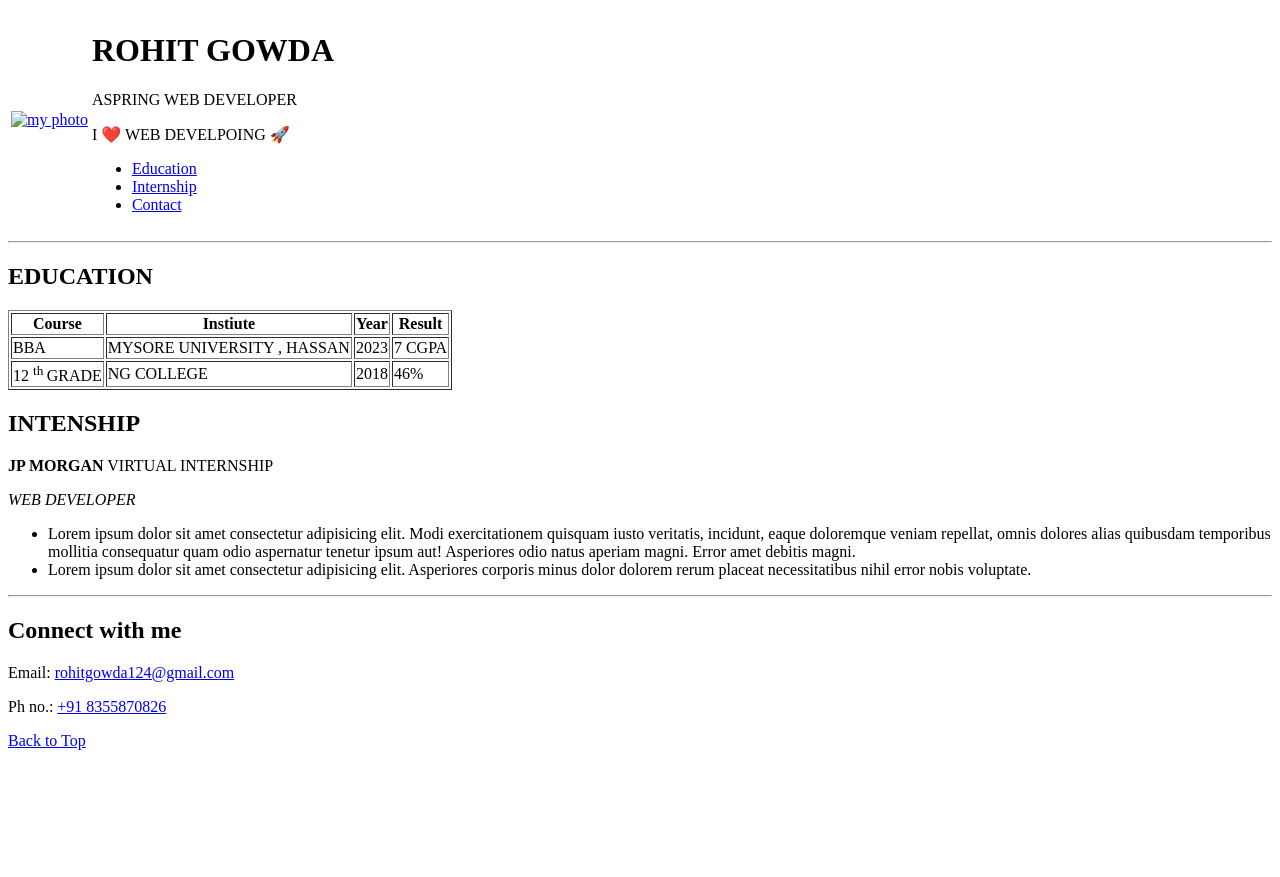
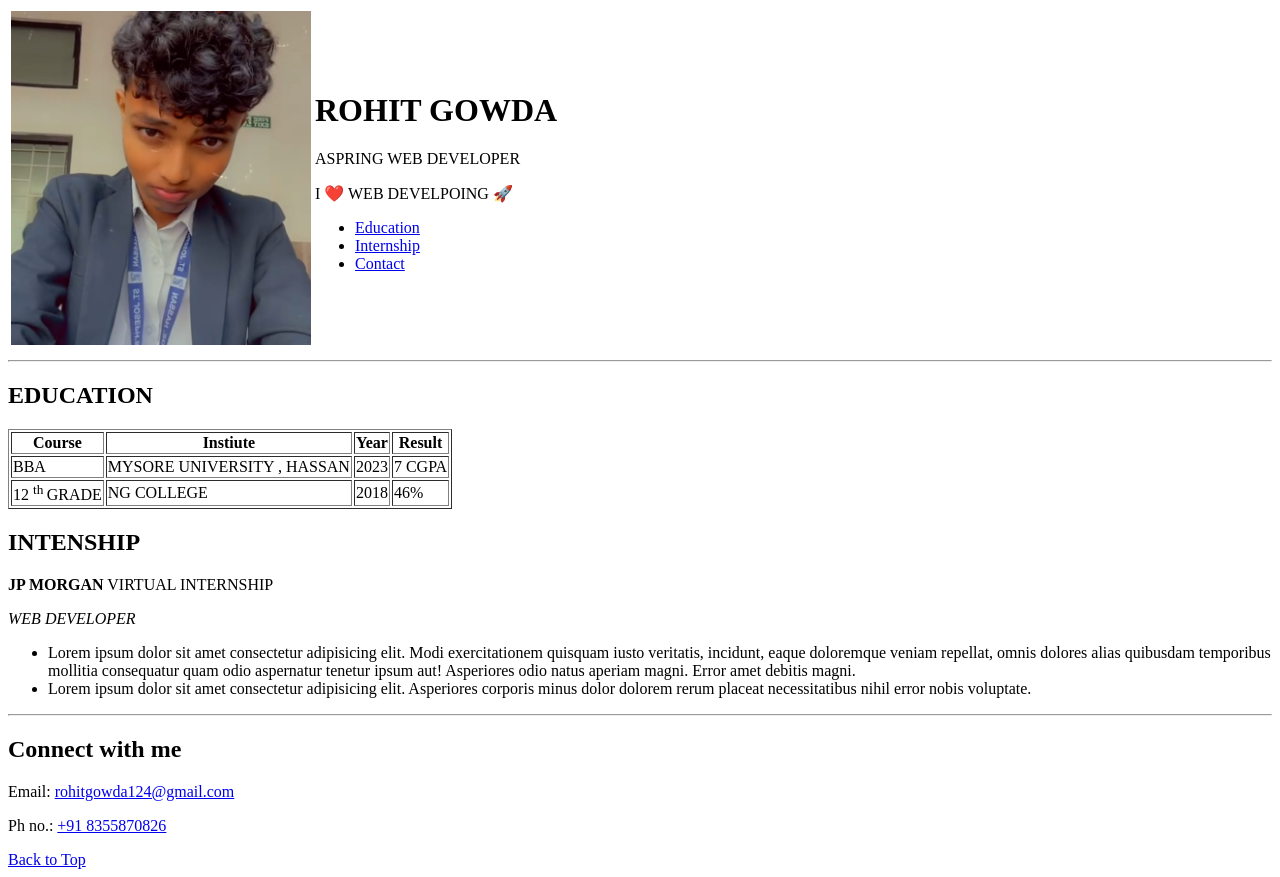
Before and after one commit to rohitdabuilder/resume, a plain HTML site: page index.html in a window 1280 px wide. Before the commit the page ends 800 px from the top, so only its background shows below. Drawn offline with Linux system fonts and the light colour scheme.

Commit message:
Update index.html

```diff
--- a/index.html
+++ b/index.html
@@ -13,7 +13,7 @@
     <table>
       <tr>
         <td>
-         <a target="_blank" href="https://www.instagram.com/rooheat_/"> <img width="300" src="images/resume_dp.jpg"
+         <a target="_blank" href="https://www.instagram.com/rooheat_/"> <img width="300" src="resume_dp.jpg"
               alt="my photo">
         </td>
         </a>
```
